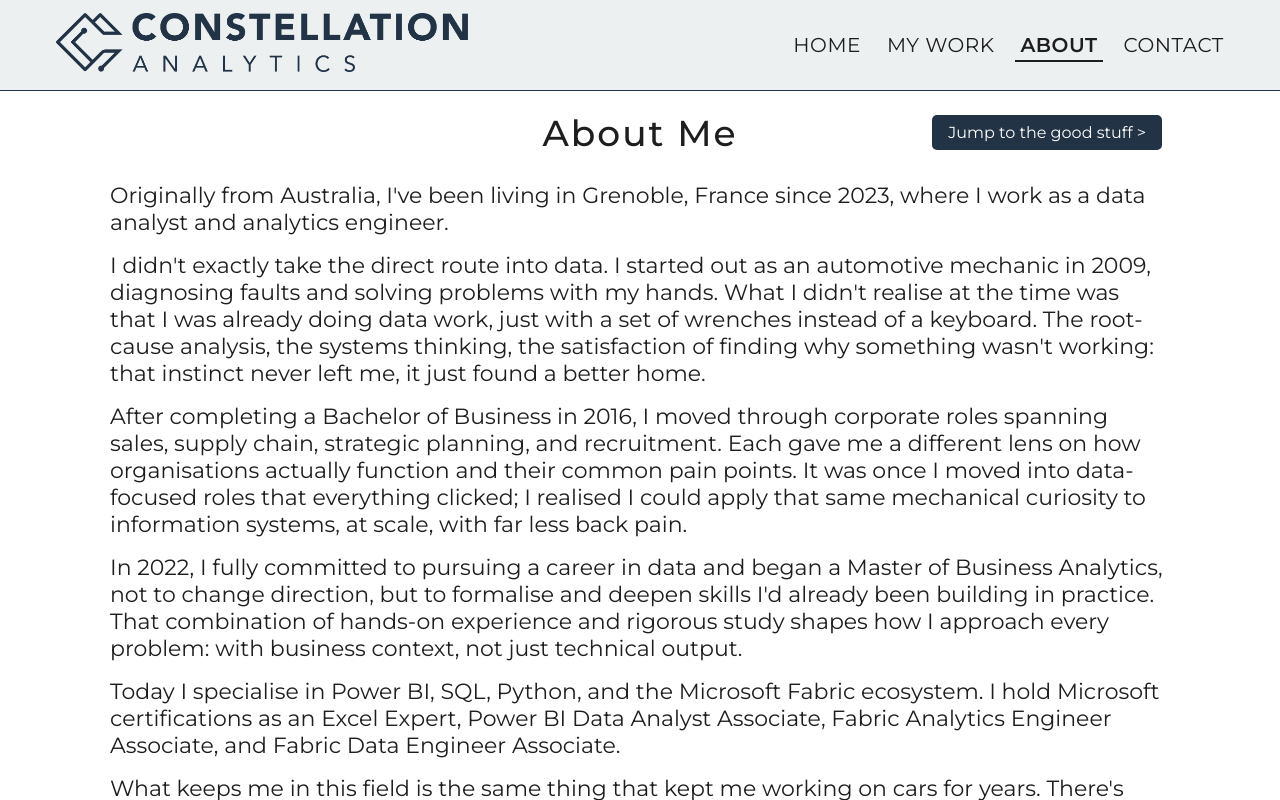
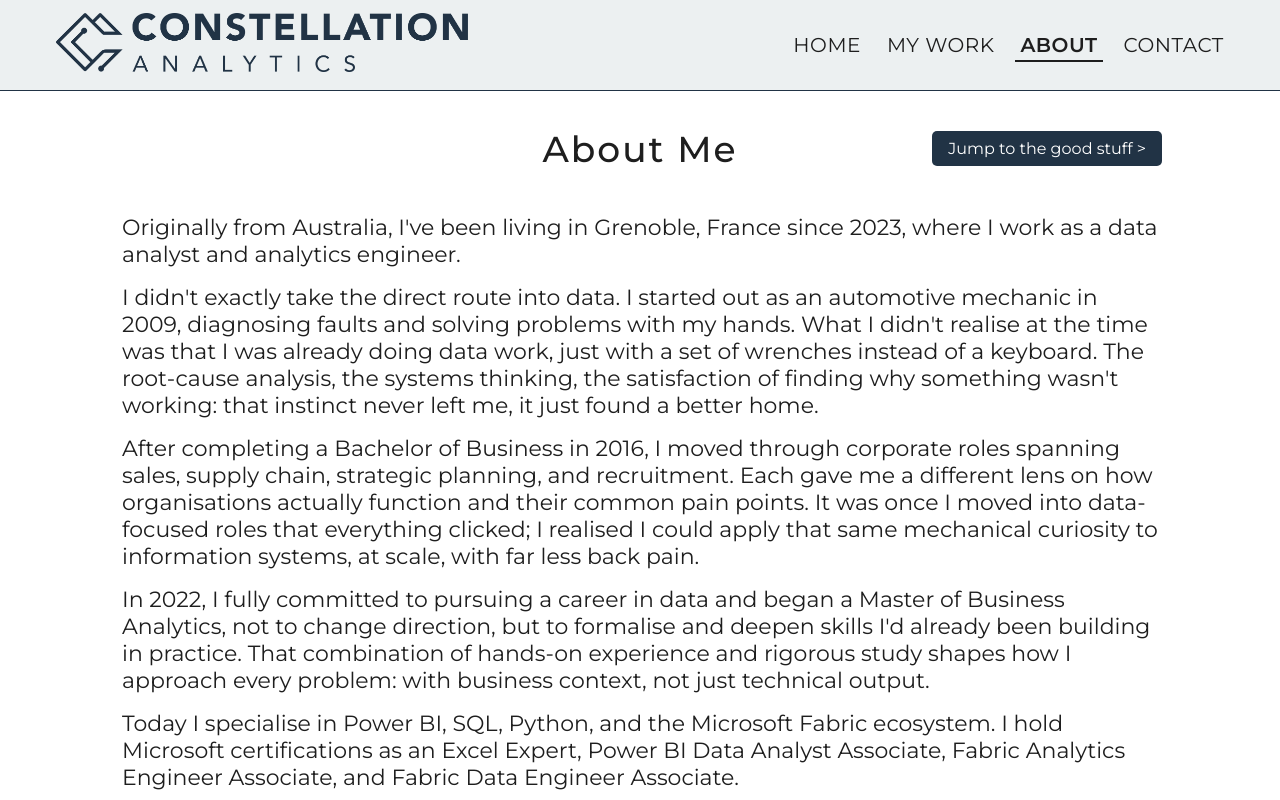
Before and after one commit to Constellation-Analytics/constellation-analytics.github.io, a plain HTML site: page pages/about.html in a window 1280 px wide. Drawn offline with Linux system fonts and the light colour scheme.

Commit message:
spacing updates

```diff
--- a/pages/about.html
+++ b/pages/about.html
@@ -38,12 +38,12 @@
 
 
     <section>
-      <div class = "container grid-3 py-3">
+      <div class = "container grid-3 pt-4 pb-0">
         <p></p>
         <h2>About Me</h2>
         <a id="about-header"class="cta-links self-right" href="#skills">Jump to the good stuff > </a>
       </div>
-      <div class="container text-left py-0">
+      <div class="container text-left p-4">
           <p>Originally from Australia, I've been living in Grenoble, France since 2023, where I work as a data analyst and analytics engineer.</p>
           <p>I didn't exactly take the direct route into data. I started out as an automotive mechanic in 2009, diagnosing faults and solving problems with my hands. What I didn't realise at the time was that I was already doing data work, just with a set of wrenches instead of a keyboard. The root-cause analysis, the systems thinking, the satisfaction of finding why something wasn't working: that instinct never left me, it just found a better home.</p>
           <p>After completing a Bachelor of Business in 2016, I moved through corporate roles spanning sales, supply chain, strategic planning, and recruitment. Each gave me a different lens on how organisations actually function and their common pain points. It was once I moved into data-focused roles that everything clicked; I realised I could apply that same mechanical curiosity to information systems, at scale, with far less back pain.</p>
```
